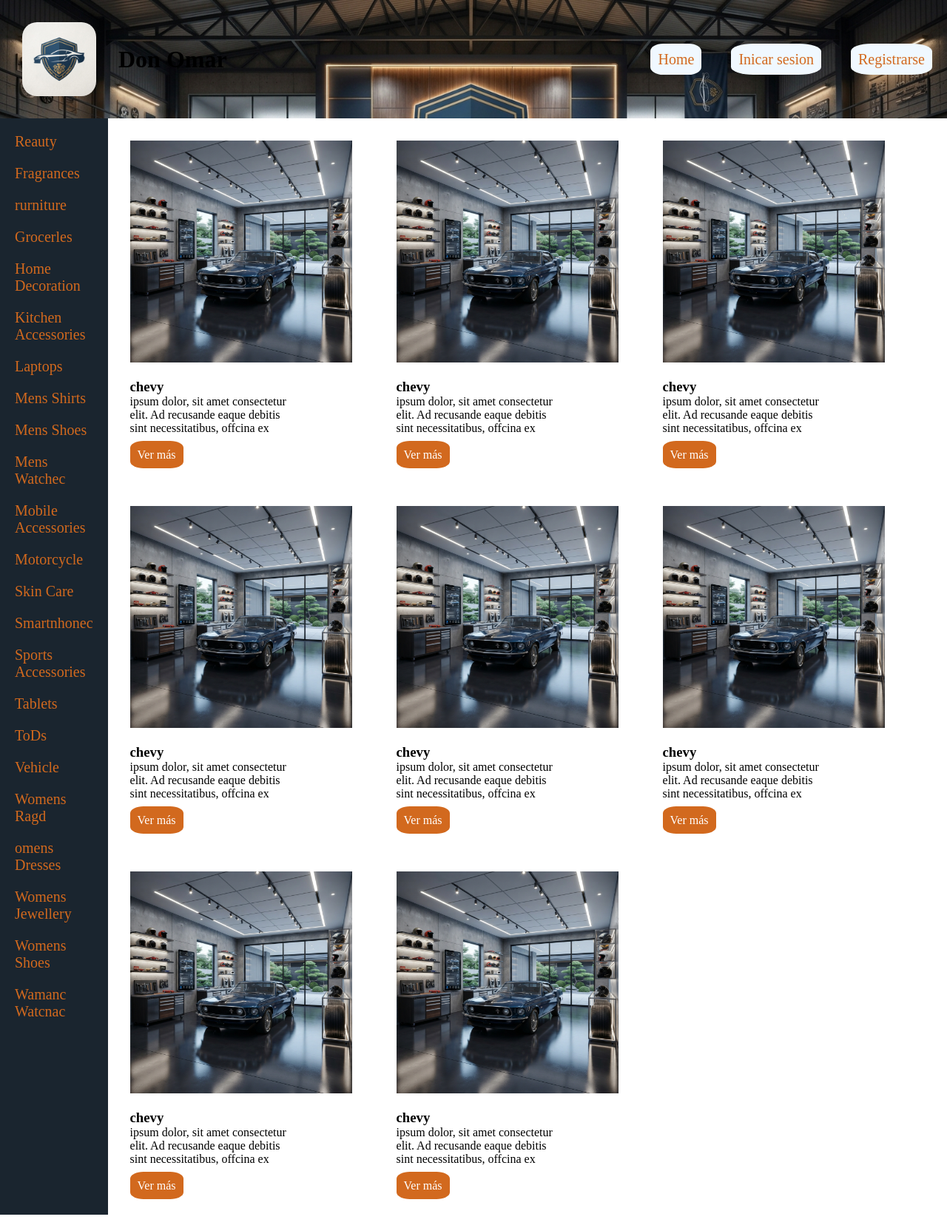
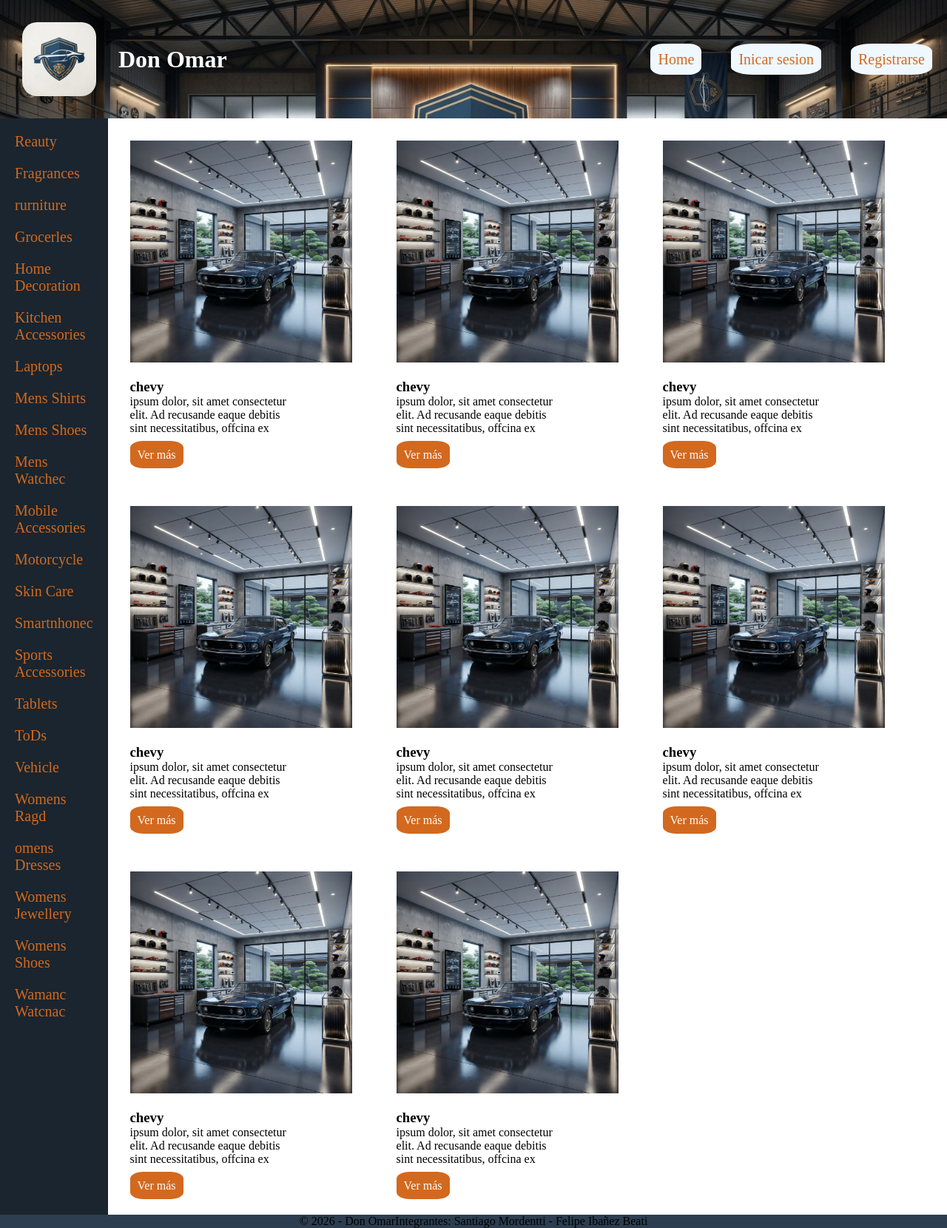
Before and after one commit to felipeib/Santi-y-uru-repo, a plain HTML site: page index.html in a window 1280 px wide. Shown: the whole page at 74% size. Drawn offline with Linux system fonts and the light colour scheme.

Commit message:
lo mismo con el index

```diff
--- a/index.html
+++ b/index.html
@@ -3,14 +3,14 @@
     <head>
         <meta charset="utf-8">
         <meta name="viewport" content="width-device-width, initial-scale=1.0">
-        <link rel="stylesheet" href="./css/style.css">
+        <link rel="stylesheet" href="CSS/style.css">
         <title>Santi y  Uru </title>
     </head>
     <body>
         <header>
         <div class="marca">
         <img src="./img/logo.jpg" alt="Logo de Don Omar" class="logo">
-        <h1>Don Omar</h1>
+        <h1 class="donOmar">Don Omar</h1>
         </div>
             <nav class="nav-1">
                 <ul class="menu">
@@ -144,4 +144,8 @@
                     <a href="VER MAS" class=" ver-mas">Ver más</a>
                 </article>
         </main>
+        <footer>
+            <p>© 2026 - Don Omar</p> <p>Integrantes: Santiago Mordentti - Felipe Ibañez Beati</p>
+        </footer>
     </body>
+</html>
```
